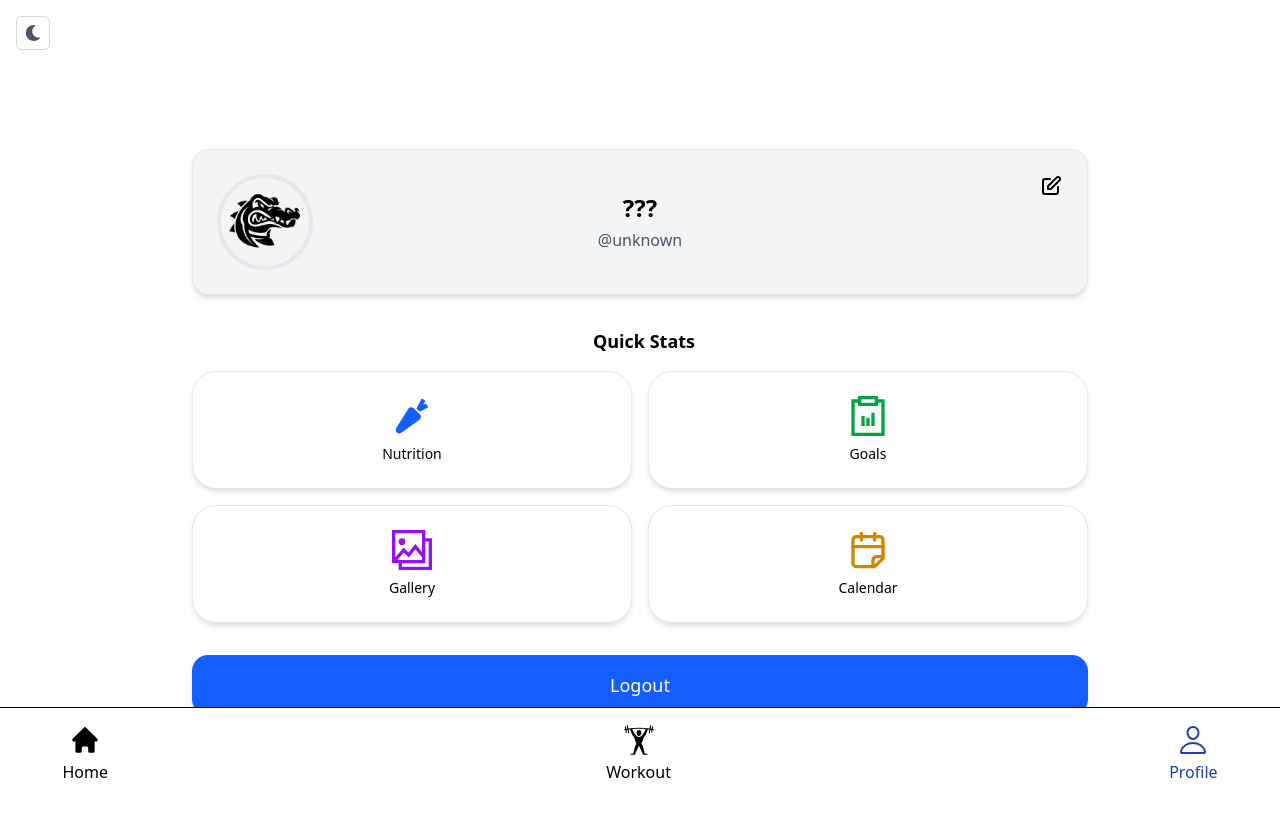
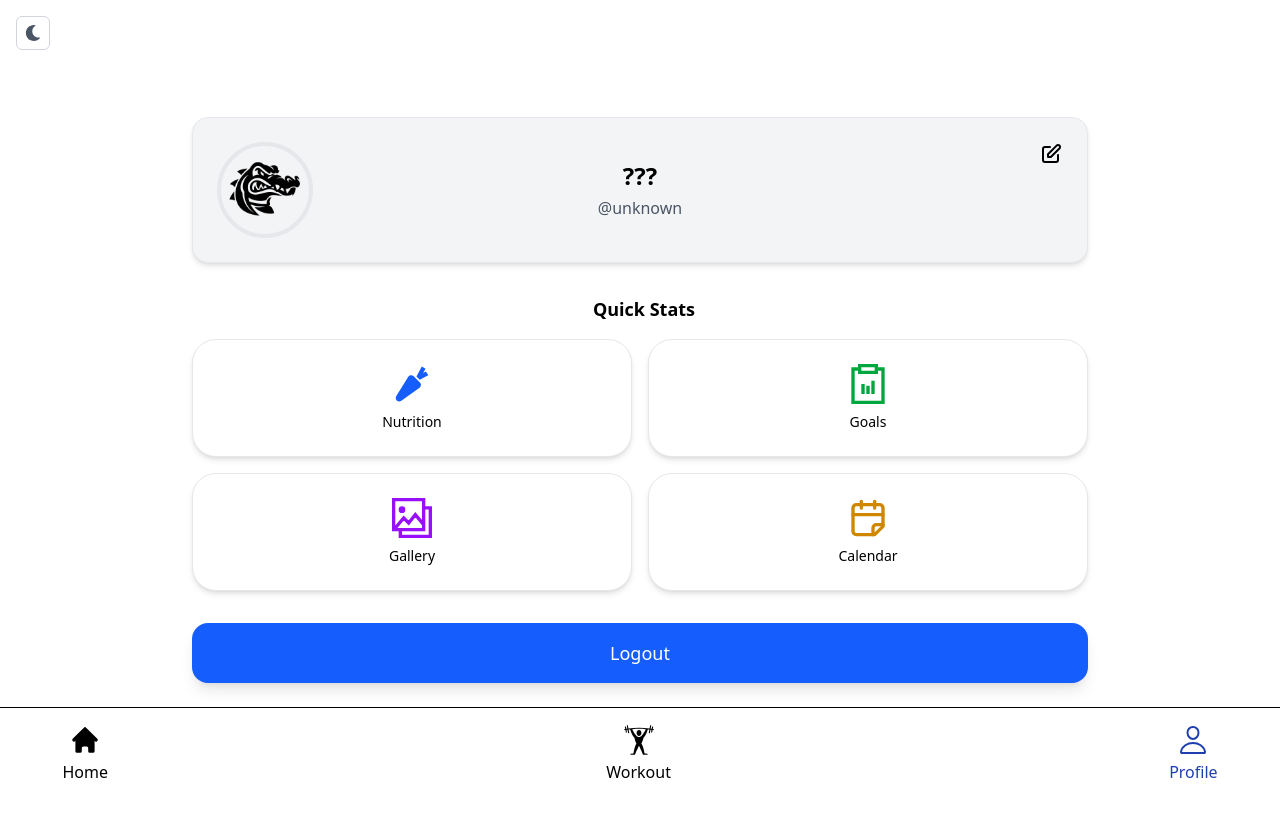
Before and after one commit to wendoleevillegas/gymbros, a React app in the folder gym-helper-app/client/: page /profile in a window 1280 px wide. Shown: the top 816 px of the page. Built offline with nearby package versions, Linux system fonts and the light colour scheme; no server answers; the HTML template or start-up script is replaced by a standard one.

Commit message:
Got rid of awkward scrolling

```diff
--- a/gym-helper-app/client/src/App.css
+++ b/gym-helper-app/client/src/App.css
@@ -1,7 +1,7 @@
 #root {
   max-width: 1280px;
   margin: 0 auto;
-  padding: 2rem;
+  /* padding: 2rem; */
   text-align: center;
 }
 
--- a/gym-helper-app/client/src/pages/Profile/Profile.jsx
+++ b/gym-helper-app/client/src/pages/Profile/Profile.jsx
@@ -626,7 +626,8 @@ function Profile() {
             </button>
 
             <button
-              onClick={() => navigate("/goals")}
+              // onClick={() => navigate("/goals")}
+              onClick={openGoalsModal}
               className="flex flex-col border border-gray-200 dark:border-gray-700 items-center justify-center p-6 bg-white dark:bg-gray-900 hover:bg-green-50 dark:hover:bg-gray-800 rounded-3xl shadow-md transition-colors cursor-pointer text-black"
             >
               <GrScorecard className="w-8 h-8 md:w-10 md:h-10 text-green-600 dark:text-green-400 mb-2" />
```
